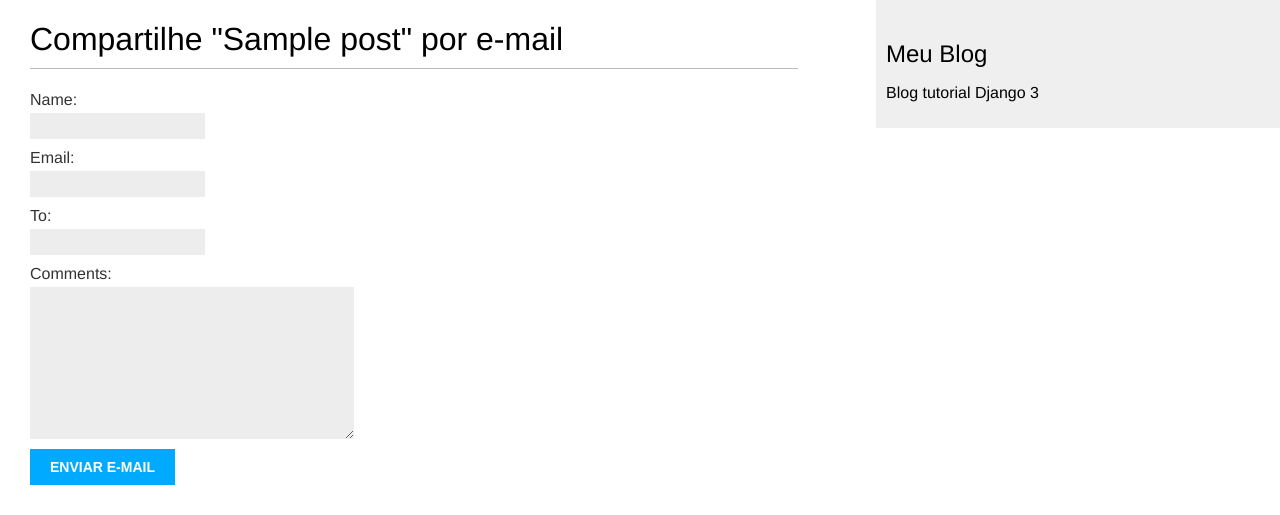
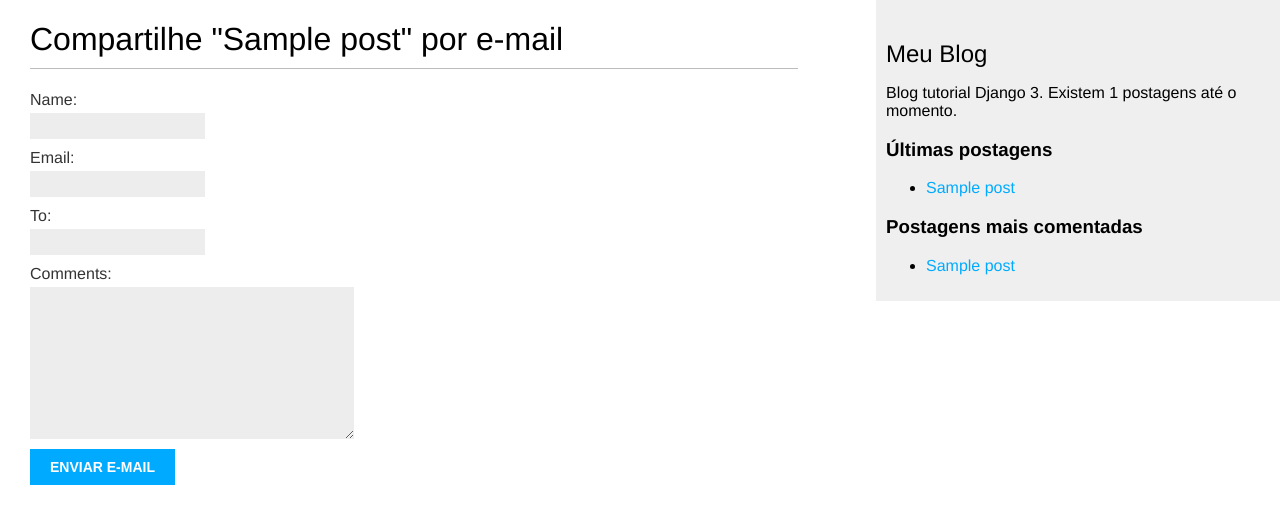
Before and after one commit to apracapinheiro/mysite, a Django app: page /blog/1/share/ in a window 1280 px wide. Shown: the top 515 px of the page. Run offline with Django 3.2, Linux system fonts and the light colour scheme; tables that the repository leaves empty hold one stand-in row (values such as "Sample post").

Commit message:
- Template tags personalizadas

```diff
--- a/blog/templates/blog/base.html
+++ b/blog/templates/blog/base.html
@@ -1,3 +1,4 @@
+{% load blog_tags %}
 {% load static %}
 <!DOCTYPE html>
 <html>
@@ -14,7 +15,18 @@
         </div>
         <div id="sidebar">
             <h2>Meu Blog</h2>
-            <p>Blog tutorial Django 3</p>
+            <p>Blog tutorial Django 3. Existem {% total_posts %} postagens até o momento.</p>
+            <h3>Últimas postagens</h3>
+                {% show_latest_posts 3 %}
+            <h3>Postagens mais comentadas</h3>
+            {% get_most_commented_posts as most_commented_posts %}
+            <ul>
+                {% for post in most_commented_posts %}
+                    <li>
+                        <a href="{{ post.get_absolute_url }}">{{ post.title }}</a>
+                    </li>
+                {% endfor %}
+            </ul>
         </div>
     </body>
 </html>
--- /dev/null
+++ b/blog/templates/blog/post/latest_post.html
@@ -0,0 +1,7 @@
+<ul>
+    {% for post in latest_posts %}
+        <li>
+            <a href="{{ post.get_absolute_url }}">{{ post.title }}</a>
+        </li>
+    {% endfor %}
+</ul>
--- /dev/null
+++ b/blog/templatetags/blog_tags.py
@@ -0,0 +1,21 @@
+from django import template
+from ..models import Post
+from django.db.models import Count
+
+register = template.Library()
+
+
+@register.simple_tag
+def total_posts():
+    return Post.published.count()
+
+
+@register.inclusion_tag('blog/post/latest_post.html')
+def show_latest_posts(count=5):
+    latest_posts = Post.published.order_by('-publish')[:count]
+    return {'latest_posts': latest_posts}
+
+
+@register.simple_tag
+def get_most_commented_posts(count=5):
+    return Post.published.annotate(total_comments=Count('comments')).order_by('-total_comments')[:count]
```
Also changed, not shown: blog/templatetags/__init__.py (added).
